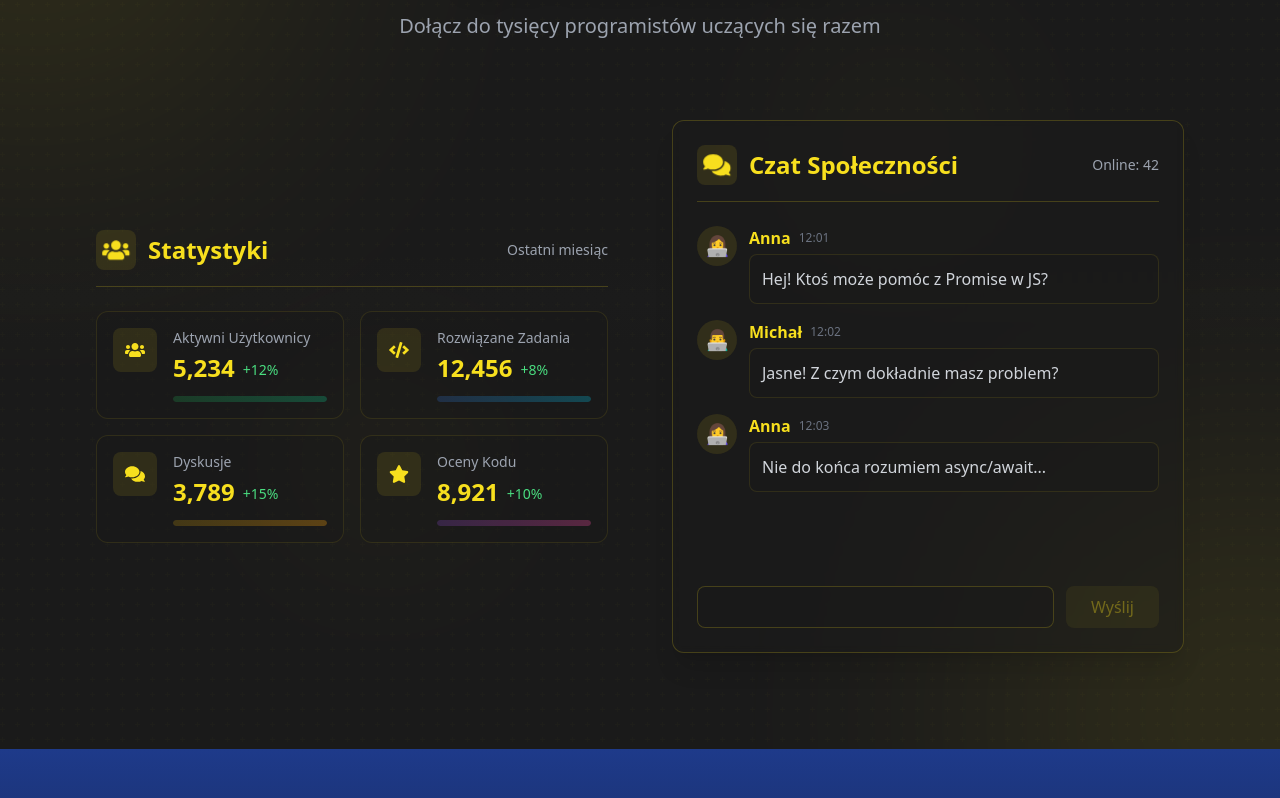
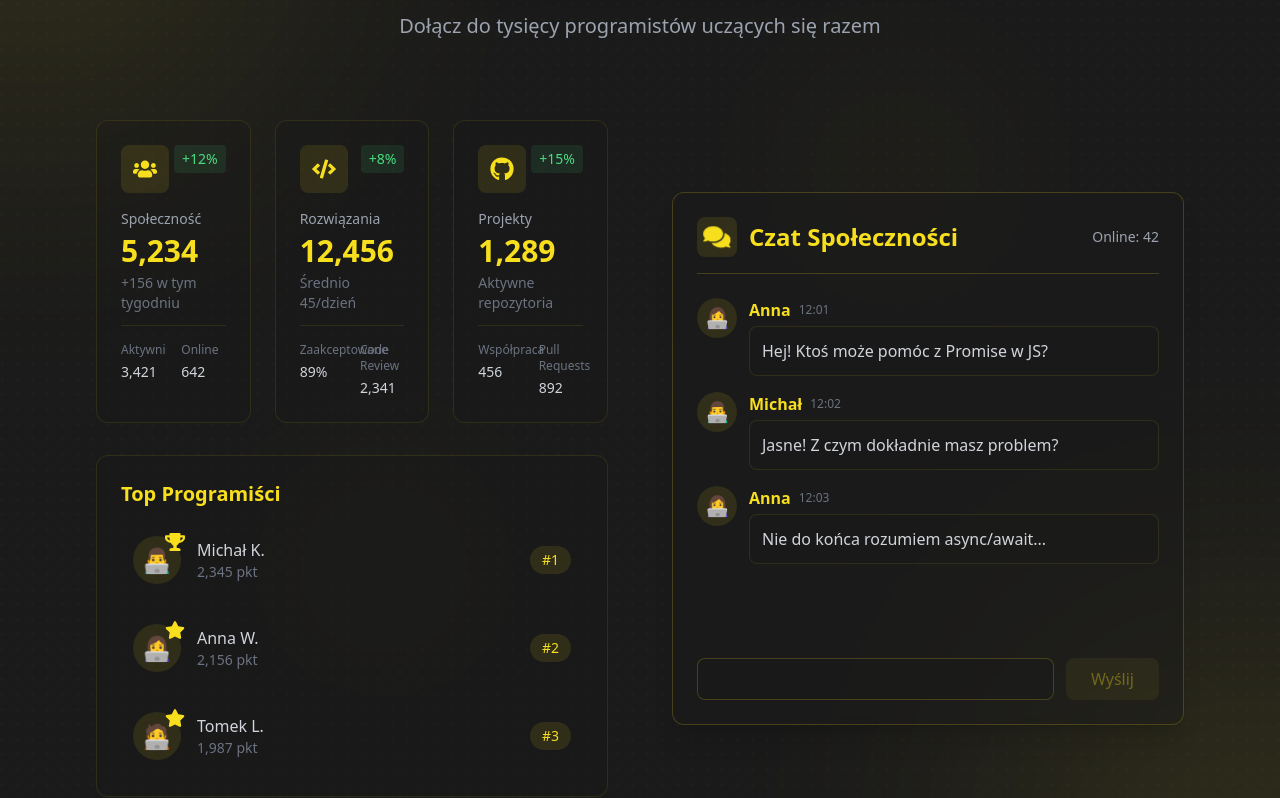
Before and after one commit to ol1mowski/CodeLinesJS, a React (Vite) app: page / in a window 1280 px wide. Shown: the part 3862-4660 px from the top of the page. Built offline with nearby package versions, Linux system fonts and the light colour scheme; no server answers.

Commit message:
feat(community): redesign statistics with modern UI, detailed metrics and top users section

```diff
--- a/src/components/Community/CommunityStats/CommunityStats.component.tsx
+++ b/src/components/Community/CommunityStats/CommunityStats.component.tsx
@@ -1,64 +1,51 @@
 import { motion } from "framer-motion";
-import { FaUsers, FaCode, FaComments, FaStar } from "react-icons/fa";
+import { FaUsers, FaCode, FaStar, FaTrophy, FaGithub } from "react-icons/fa";
 
 const stats = [
   {
     icon: FaUsers,
-    label: "Aktywni Użytkownicy",
-    value: "5,234",
-    change: "+12%",
-    color: "from-green-500/20 to-emerald-500/20",
-    hoverColor: "from-green-500/30 to-emerald-500/30"
+    label: "Społeczność",
+    mainValue: "5,234",
+    subValue: "+156 w tym tygodniu",
+    trend: "+12%",
+    details: [
+      { label: "Aktywni", value: "3,421" },
+      { label: "Online", value: "642" }
+    ]
   },
   {
     icon: FaCode,
-    label: "Rozwiązane Zadania",
-    value: "12,456",
-    change: "+8%",
-    color: "from-blue-500/20 to-cyan-500/20",
-    hoverColor: "from-blue-500/30 to-cyan-500/30"
+    label: "Rozwiązania",
+    mainValue: "12,456",
+    subValue: "Średnio 45/dzień",
+    trend: "+8%",
+    details: [
+      { label: "Zaakceptowane", value: "89%" },
+      { label: "Code Review", value: "2,341" }
+    ]
   },
   {
-    icon: FaComments,
-    label: "Dyskusje",
-    value: "3,789",
-    change: "+15%",
-    color: "from-yellow-500/20 to-amber-500/20",
-    hoverColor: "from-yellow-500/30 to-amber-500/30"
-  },
-  {
-    icon: FaStar,
-    label: "Oceny Kodu",
-    value: "8,921",
-    change: "+10%",
-    color: "from-purple-500/20 to-pink-500/20",
-    hoverColor: "from-purple-500/30 to-pink-500/30"
+    icon: FaGithub,
+    label: "Projekty",
+    mainValue: "1,289",
+    subValue: "Aktywne repozytoria",
+    trend: "+15%",
+    details: [
+      { label: "Współpraca", value: "456" },
+      { label: "Pull Requests", value: "892" }
+    ]
   }
 ];
 
+const topUsers = [
+  { name: "Michał K.", points: "2,345", avatar: "👨‍💻", badge: FaTrophy },
+  { name: "Anna W.", points: "2,156", avatar: "👩‍💻", badge: FaStar },
+  { name: "Tomek L.", points: "1,987", avatar: "🧑‍💻", badge: FaStar }
+];
+
 export const CommunityStats = () => (
-  <div className="w-full xl:w-1/2 space-y-6">
-    <div className="flex items-center justify-between border-b border-[#f7df1e]/20 pb-4">
-      <div className="flex items-center gap-3">
-        <div className="p-2 rounded-lg bg-[#f7df1e]/10">
-          <motion.div
-            animate={{ scale: [1, 1.2, 1] }}
-            transition={{ duration: 2, repeat: Infinity }}
-            className="text-[#f7df1e]"
-          >
-            <FaUsers className="w-6 h-6" />
-          </motion.div>
-        </div>
-        <h2 className="text-2xl font-bold text-[#f7df1e]">
-          Statystyki
-        </h2>
-      </div>
-      <span className="text-sm text-gray-400">
-        Ostatni miesiąc
-      </span>
-    </div>
-
-    <div className="grid grid-cols-1 sm:grid-cols-2 gap-4">
+  <div className="w-full xl:w-1/2 space-y-8">
+    <div className="grid grid-cols-1 md:grid-cols-3 gap-6">
       {stats.map((stat, index) => (
         <motion.div
           key={stat.label}
@@ -66,39 +53,83 @@ export const CommunityStats = () => (
           whileInView={{ opacity: 1, y: 0 }}
           viewport={{ once: true }}
           transition={{ duration: 0.5, delay: index * 0.1 }}
-          className="group relative p-4 rounded-xl border border-[#f7df1e]/10 bg-[#1a1a1a]/30
+          className="group relative p-6 rounded-xl border border-[#f7df1e]/10 bg-[#1a1a1a]/30
                      hover:border-[#f7df1e]/20 hover:bg-[#1a1a1a]/50 transition-all duration-300"
         >
-          <div className="flex items-start gap-4">
+          <div className="flex justify-between items-start mb-4">
             <div className="p-3 rounded-lg bg-[#f7df1e]/10 text-[#f7df1e]
                           group-hover:bg-[#f7df1e]/20 group-hover:scale-110 transition-all duration-300">
-              <stat.icon className="w-5 h-5" />
+              <stat.icon className="w-6 h-6" />
             </div>
-            <div className="flex-1">
-              <h3 className="text-sm font-medium text-gray-400">
-                {stat.label}
-              </h3>
-              <div className="flex items-end gap-2 mt-1">
-                <p className="text-2xl font-bold text-[#f7df1e]">
-                  {stat.value}
-                </p>
-                <span className="text-sm font-medium text-green-400 mb-1">
-                  {stat.change}
-                </span>
+            <span className="text-sm font-medium text-green-400 bg-green-400/10 px-2 py-1 rounded">
+              {stat.trend}
+            </span>
+          </div>
+
+          <div className="mb-3">
+            <h3 className="text-sm font-medium text-gray-400 mb-1">
+              {stat.label}
+            </h3>
+            <div className="flex flex-col">
+              <span className="text-3xl font-bold text-[#f7df1e]">
+                {stat.mainValue}
+              </span>
+              <span className="text-sm text-gray-500 mt-1">
+                {stat.subValue}
+              </span>
+            </div>
+          </div>
+
+          <div className="grid grid-cols-2 gap-4 pt-4 border-t border-[#f7df1e]/10">
+            {stat.details.map((detail) => (
+              <div key={detail.label}>
+                <p className="text-xs text-gray-500 mb-1">{detail.label}</p>
+                <p className="text-sm font-medium text-gray-300">{detail.value}</p>
               </div>
-              <div className="mt-3 relative h-1.5 rounded-full bg-[#1a1a1a]/50 overflow-hidden">
-                <motion.div
-                  className={`absolute left-0 top-0 h-full rounded-full bg-gradient-to-r ${stat.color}
-                             group-hover:${stat.hoverColor} transition-all duration-300`}
-                  initial={{ width: 0 }}
-                  animate={{ width: "100%" }}
-                  transition={{ duration: 1, delay: index * 0.2 }}
-                />
-              </div>
-            </div>
+            ))}
           </div>
         </motion.div>
       ))}
     </div>
+
+    <motion.div
+      initial={{ opacity: 0, y: 20 }}
+      whileInView={{ opacity: 1, y: 0 }}
+      viewport={{ once: true }}
+      className="p-6 rounded-xl border border-[#f7df1e]/10 bg-[#1a1a1a]/30"
+    >
+      <h3 className="text-xl font-bold text-[#f7df1e] mb-4">Top Programiści</h3>
+      <div className="space-y-4">
+        {topUsers.map((user, index) => (
+          <motion.div
+            key={user.name}
+            initial={{ opacity: 0, x: -20 }}
+            animate={{ opacity: 1, x: 0 }}
+            transition={{ delay: index * 0.1 }}
+            className="flex items-center justify-between group hover:bg-[#1a1a1a]/50 p-3 rounded-lg
+                       transition-all duration-300"
+          >
+            <div className="flex items-center gap-4">
+              <div className="relative">
+                <div className="w-12 h-12 rounded-full bg-[#f7df1e]/10 flex items-center justify-center text-2xl">
+                  {user.avatar}
+                </div>
+                <user.badge className="absolute -top-1 -right-1 w-5 h-5 text-[#f7df1e]" />
+              </div>
+              <div>
+                <p className="font-medium text-gray-300">{user.name}</p>
+                <p className="text-sm text-gray-500">{user.points} pkt</p>
+              </div>
+            </div>
+            <motion.div
+              whileHover={{ scale: 1.1 }}
+              className="px-3 py-1 rounded-full bg-[#f7df1e]/10 text-[#f7df1e] text-sm font-medium"
+            >
+              #{index + 1}
+            </motion.div>
+          </motion.div>
+        ))}
+      </div>
+    </motion.div>
   </div>
 );
```
